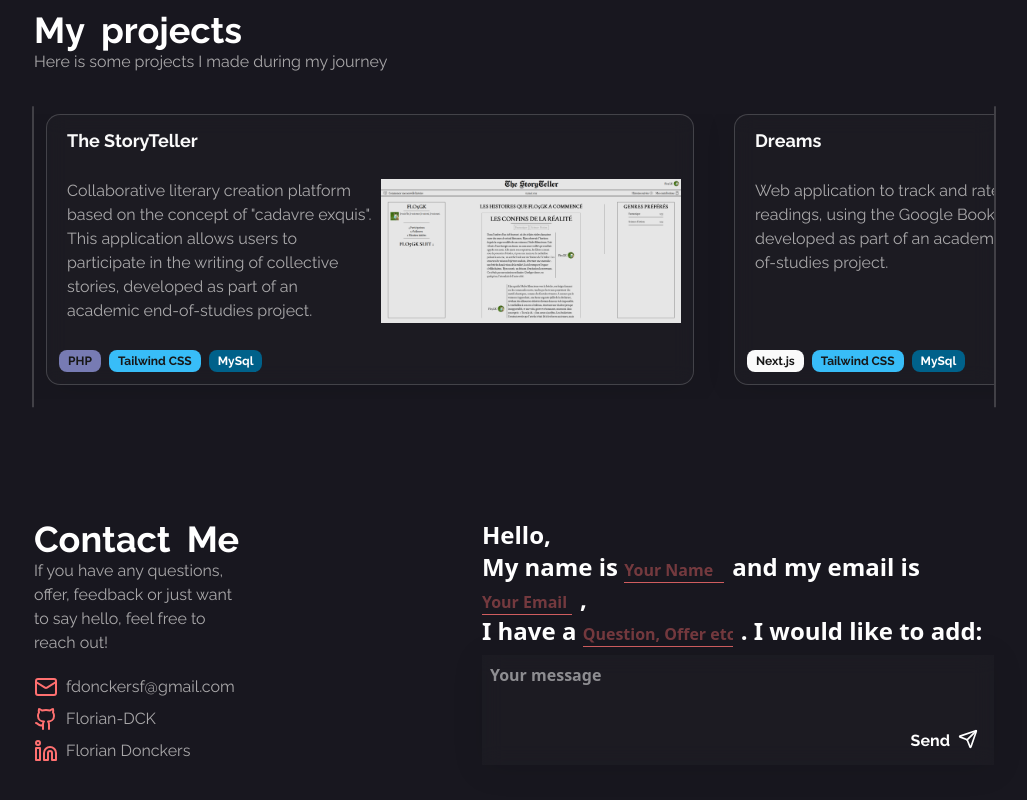
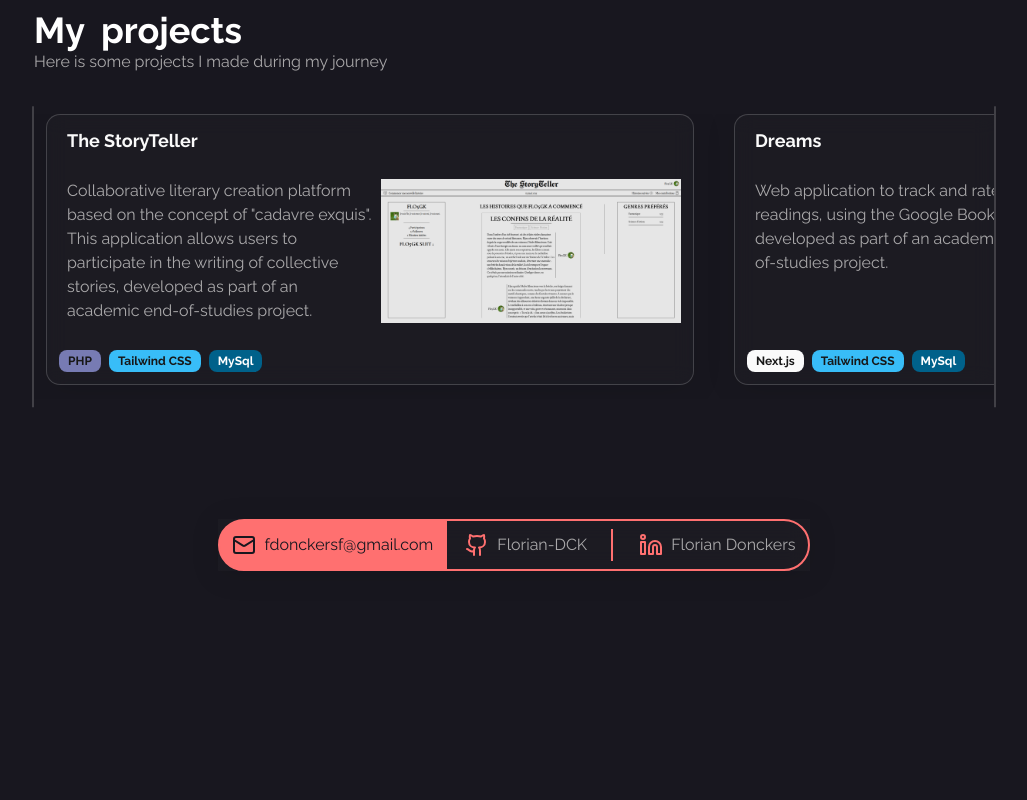
Before and after one commit to Florian-DCK/new-personal-site, a Next.js app: page /en in a window 1280 px wide. Shown: the part 1266-2066 px from the top of the page, without its empty margins (126-1153 px from the left). After the commit the page ends 1997 px from the top, so only its background shows below. Built offline with nearby package versions, Linux system fonts and the light colour scheme.

Commit message:
Ajout de la prise en charge de l'envoi d'e-mails via SendGrid et mise à jour du composant Contact pour gérer les soumissions de formulaire.

```diff
--- a/messages/fr.json
+++ b/messages/fr.json
@@ -30,7 +30,7 @@
 	},
 	"Contact": {
 		"title": "Contactez - moi",
-		"description": "Si vous avez des questions, une offre, des retours ou si vous voulez simplement dire bonjour, n'hésitez pas à me contacter !",
+		"description": "Si vous avez des questions, <lbr/>une offre, des retours <lbr/>ou si vous voulez simplement dire bonjour, <lbr/>n'hésitez pas à me contacter !",
 		"formHello": "Bonjour,",
 		"formName": "Mon nom est",
 		"formNamePlaceholder": "Votre nom",
--- a/package.json
+++ b/package.json
@@ -13,6 +13,7 @@
     "@radix-ui/react-scroll-area": "^1.2.3",
     "@radix-ui/react-slot": "^1.1.2",
     "@radix-ui/react-switch": "^1.1.3",
+    "@sendgrid/mail": "^8.1.5",
     "class-variance-authority": "^0.7.1",
     "clsx": "^2.1.1",
     "lucide": "^0.479.0",
--- a/src/app/[locale]/page.tsx
+++ b/src/app/[locale]/page.tsx
@@ -28,7 +28,7 @@ export default function HomePage() {
 				<FluidSimulation></FluidSimulation>
 				<div className="flex-col text-center pt-50 lg:pt-0" ref={containerRef}>
 					<h3 className="text-center font-main mb-3 z-10">{t('location')}</h3>
-					<div className="flex flex-col items-center z-10 ">
+					<div className="flex flex-col items-center z-10">
 						<RepellingText
 							text={t.raw('title1')}
 							className="font-main font-bold text-3xl sm:text-5xl lg:text-7xl text-center first-line:text-ownAccent z-10 group"
@@ -38,10 +38,10 @@ export default function HomePage() {
 							className="font-main font-bold text-3xl sm:text-5xl lg:text-7xl text-center first-line:text-ownAccent z-10 group"
 							wordClassName="text-ownAccent"
 						/>
-						{/* <h1
-							className="font-main font-bold text-7xl text-center first-line:text-ownAccent z-10 group"
-							dangerouslySetInnerHTML={{ __html: t.raw('title') }}
-						/> */}
+						<Contact
+							className="hidden md:block absolute bottom-5 right-10 z-10"
+							horizontal={true}
+						/>
 					</div>
 					<p className="font-main text-stone-200/70">{t('subtitle')}</p>
 					<div className="flex items-center justify-center mt-5 space-x-5">
@@ -72,7 +72,7 @@ export default function HomePage() {
 				<Stack></Stack>
 				<Projects></Projects>
 			</section>
-			<Contact />
+			<Contact className="pt-10 pb-40 mx-auto" anchor="contact" />
 			<DinoGame />
 			<BackgroundBeams className="opacity-20" />
 		</div>
--- /dev/null
+++ b/src/app/api/contact/route.tsx
@@ -0,0 +1,39 @@
+'use';
+import { NextResponse, NextRequest } from 'next/server';
+const mail = require('@sendgrid/mail');
+
+mail.setApiKey(process.env.SENDGRID_API_KEY);
+
+export async function GET() {
+	return NextResponse.json({ status: 'Ok' }, { status: 200 });
+}
+
+export async function POST(req: NextRequest) {
+	const body = await req.json();
+
+	const message = `
+	Name: ${body.name}\r\n
+	Email: ${body.email}\r\n
+	Message: ${body.message}\r\n
+	Subject: ${body.subject}\r\n
+	`;
+
+	console.log(message);
+
+	const data = {
+		to: 'fdonckersf@gmail.com',
+		from: 'contact@floriandonckers.com',
+		subject: body.subject || 'No Subject',
+		text: message,
+		html: message.replace(/\r\n/g, '<br>'),
+	};
+
+	try {
+		await mail.send(data);
+	} catch (error) {
+		console.error(error);
+		return NextResponse.json({ status: 'Error' }, { status: 500 });
+	}
+
+	return NextResponse.json({ status: 'Ok' }, { status: 200 });
+}
--- a/src/app/globals.css
+++ b/src/app/globals.css
@@ -142,6 +142,10 @@ body {
 	border-bottom: 0.1em solid var(--ownAccent);
 }
 
+.vertical-text {
+	writing-mode: sideways-lr;
+}
+
 .contact-textarea {
 	width: 100%;
 	margin-left: 0;
--- a/src/components/contact.tsx
+++ b/src/components/contact.tsx
@@ -2,7 +2,15 @@ import { createIcons, icons } from 'lucide';
 import { useTranslations } from 'next-intl';
 import RepellingText from './repellingText';
 
-export default function Contact() {
+export default function Contact({
+	className = '',
+	horizontal = true,
+	anchor = 'none',
+}: {
+	className?: string;
+	horizontal?: boolean;
+	anchor?: string;
+}) {
 	const t = useTranslations('Contact');
 
 	async function handleSubmit(event: React.FormEvent<HTMLFormElement>) {
@@ -35,49 +43,63 @@ export default function Contact() {
 
 	return (
 		<article
-			className="pt-10 pb-20 px-4 sm:px-10 md:px-20 lg:px-40 flex flex-col lg:flex-row justify-between gap-10"
-			id="contact">
-			<div className="w-full lg:w-1/2">
-				<RepellingText
-					text={t.raw('title')}
-					className="font-main font-bold text-4xl w-fit sliding-underline"
-					repellingDistance={100}
-					spaceBetweenWords={0}
-				/>
-				<p className="font-main text-stone-200/70 w-full lg:w-1/2 mb-5">
-					{t('description')}
-				</p>
-				<ul>
-					<li className="flex items-center mb-2">
-						<i data-lucide="mail" className="me-2 text-ownAccent"></i>
+			className={`px-4 flex flex-col lg:flex-row justify-center w-fit ${className}`}
+			id={anchor}>
+			<div
+				className={`flex items-center justify-center glass ${
+					horizontal ? 'flex-row' : 'flex-col space-y-2'
+				}`}>
+				<a
+					className={`font-main flex bg-ownAccent px-3 py-2 rounded-l-full text-ownBackground border-2 border-ownAccent h-13 items-center z-10 ${
+						horizontal ? 'flex-row' : 'flex-col'
+					}`}
+					href="mailto:fdonckersf@gmail.com">
+					<i data-lucide="mail" className="md:me-2 text-ownBackground"></i>
+					<span
+						className={`hidden md:block ${horizontal ? '' : 'vertical-text'}`}>
+						fdonckersf@gmail.com
+					</span>
+				</a>
+				<ul
+					className={`flex border-2 border-ownAccent rounded-full px-3 ps-15 py-2 -ms-13 h-13 space-x-5 ${
+						horizontal ? 'flex-row' : 'flex-col'
+					}`}>
+					<li className={`flex items-center`}>
 						<a
-							className="font-main text-stone-200/70 sliding-underline w-fit"
-							href="mailto:fdonckersf@gmail.com"
+							href="https://github.com/Florian-DCK"
+							className={`font-main text-stone-200/70 sliding-underline w-fit flex ${
+								horizontal ? 'flex-row' : 'flex-col'
+							}`}
 							target="_blank">
-							fdonckersf@gmail.com
+							<i
+								data-lucide="github"
+								className="ms-2 md:me-2 text-ownAccent"></i>
+							<span
+								className={`hidden md:block ${
+									horizontal ? '' : 'vertical-text'
+								}`}>
+								Florian-DCK
+							</span>
 						</a>
 					</li>
-					<li className="flex items-center mb-2">
-						<i data-lucide="github" className="me-2 text-ownAccent"></i>
-						<a
-							href="https://github.com/Florian-DCK"
-							className="font-main text-stone-200/70 sliding-underline w-fit"
-							target="_blank">
-							Florian-DCK
-						</a>
+					<li>
+						<div className="w-1 border-l-2 border-ownAccent h-8 mx-1"></div>
 					</li>
-					<li className="flex items-center mb-2">
+					<li
+						className={`flex items-center ${
+							horizontal ? 'flex-row' : 'flex-col'
+						}`}>
 						<i data-lucide="linkedin" className="me-2 text-ownAccent"></i>
 						<a
 							href="https://www.linkedin.com/in/florian-donckers-b60a08200/"
 							className="font-main text-stone-200/70 sliding-underline w-fit"
 							target="_blank">
-							Florian Donckers
+							<span className="hidden md:block">Florian Donckers</span>
 						</a>
 					</li>
 				</ul>
 			</div>
-			<form
+			{/* <form
 				action=""
 				className="[&_*]:not-[input]:not-[button]:not-[div]:not-[textarea]:text-2xl [&_*]:font-bold items-center w-full max-w-lg"
 				onSubmit={handleSubmit}>
@@ -89,6 +111,8 @@ export default function Contact() {
 				<input
 					type="text"
 					name="name"
+					id="name"
+					required
 					className="contact-input w-[100px]"
 					placeholder={t('formNamePlaceholder')}
 					onInput={handleInput}
@@ -98,6 +122,8 @@ export default function Contact() {
 				<input
 					type="email"
 					name="email"
+					id="email"
+					required
 					className="contact-input w-[90px]"
 					placeholder={t('formEmailPlaceholder')}
 					onInput={(event) => handleInput(event, 90, 9)}
@@ -109,6 +135,8 @@ export default function Contact() {
 				<input
 					type="text"
 					name="subject"
+					id="subject"
+					required
 					className="contact-input w-[150px]"
 					placeholder={t('formSubjectPlaceholder')}
 					onInput={(event) => handleInput(event, 100, 8)}
@@ -137,7 +165,7 @@ export default function Contact() {
 						<i data-lucide="send" className="ms-2 size-5"></i>
 					</button>
 				</div>
-			</form>
+			</form> */}
 		</article>
 	);
 }
```
Also changed, not shown: 1 other file (tests, documents, lock files or other folders).
